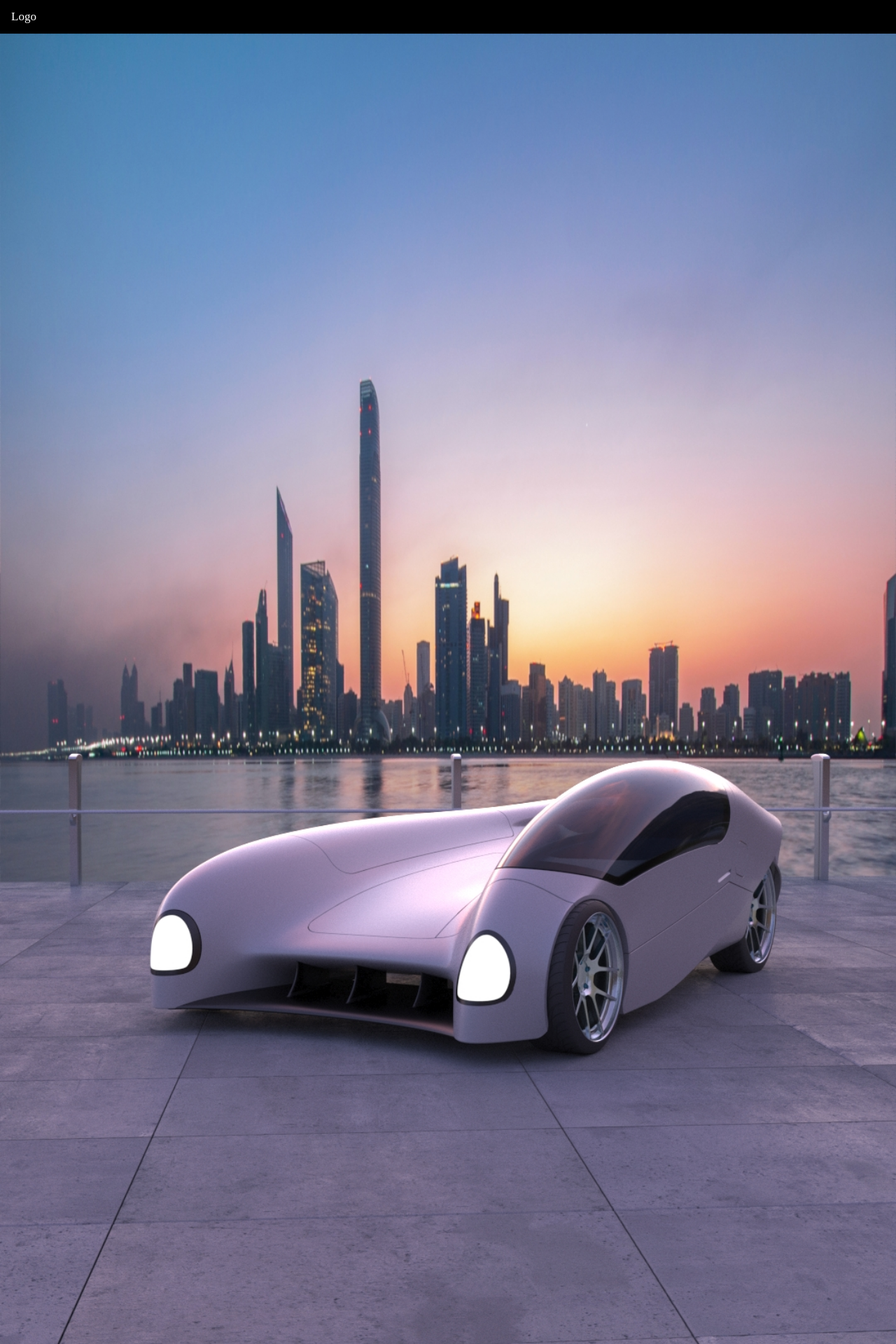
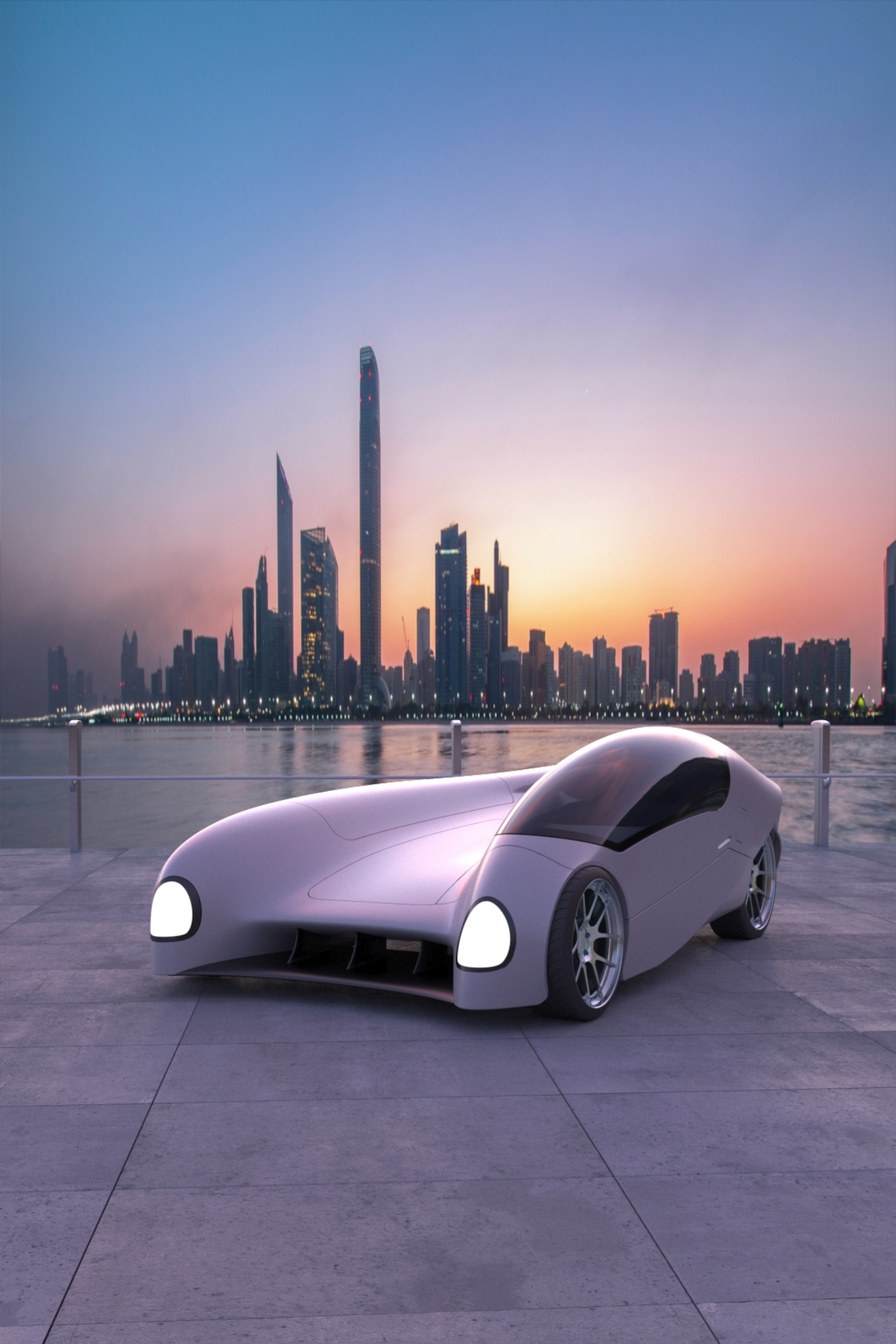
Before and after one commit to LinneaEriksson/Smoove, a PHP site: page / in a window 1280 px wide. Shown: the top 1920 px of the page at 70% size. Run offline with PHP 8.4, Linux system fonts and the light colour scheme.

Commit message:
removed js

```diff
--- a/index.js
+++ b/index.js
@@ -6,8 +6,3 @@ function myFunction() {
     x.style.display = "block";
   }
 }
-
-const gridItem = document.querySelector(".HoverPicture");
-
-const imageOfMe = gridItem.querySelector(".HoverPicture img");
-imageOfMe.src = "images/testbild.jpg";
--- a/style.css
+++ b/style.css
@@ -16,12 +16,13 @@ body {
 
 .TopNav {
   overflow: hidden;
-  background-color: black;
-  position: relative;
+  /* background-color: black; */
+  position: absolute;
 }
 
 .TopNav #MyLinks {
   display: none;
+  position: absolute;
 }
 
 .TopNav a {
@@ -30,6 +31,7 @@ body {
   text-decoration: none;
   font-size: 17px;
   display: block;
+  position: absolute;
 }
 
 .TopNav a.Icon {
@@ -47,6 +49,7 @@ body {
 .HeadPicture {
   width: 100%;
   margin: 0px;
+  position: relative;
 }
 
 .SpaceBetween {
```
